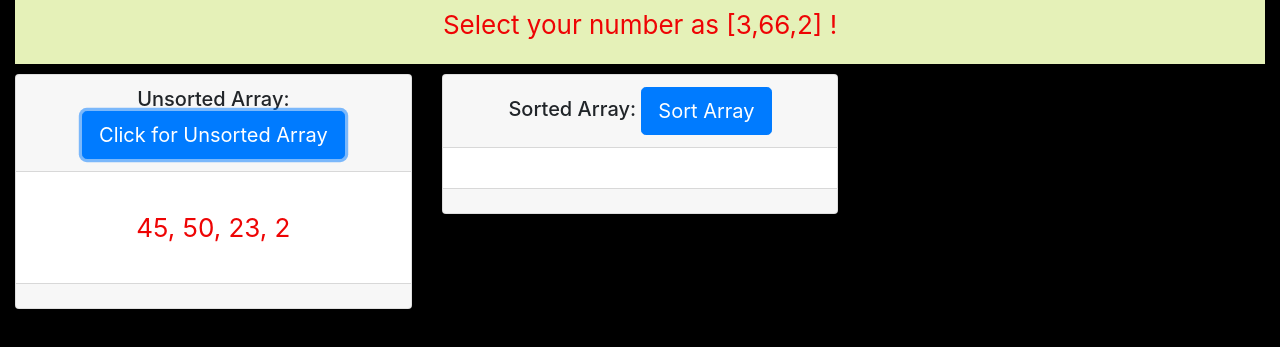
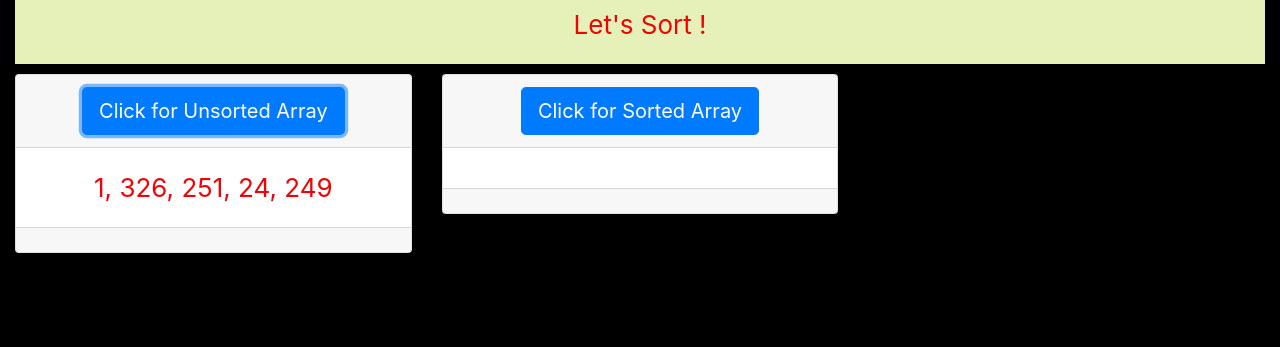
Before and after one commit to mrhdigital/bubbleSort, a plain HTML site: page index.html in a window 1280 px wide. Both pictures are taken after a click on the button "Click for Unsorted Array". Shown: the part 109-456 px from the top of the page. Drawn offline with nearby package versions, Linux system fonts and the light colour scheme.

```diff
--- a/assets/javascript/bubbleSort.js
+++ b/assets/javascript/bubbleSort.js
@@ -1,6 +1,6 @@
 //alert("Hello");
 
-var arrayUnsorted = [45, 50, 23, 2];
+var arrayUnsorted = [1, 326, 251, 24, 249];
 var arrayUnsortedCopy = (arrayUnsorted.slice(0, arrayUnsorted.length));
 
 function bubbleSort(arr) {
@@ -9,7 +9,7 @@
     while (!sorted) {
         sorted = true;
         // // console.log(sorted);
-         for (var i = 0; i < 3; i++) {
+         for (var i = 0; i < arr.length; i++) {
             // console.log(i);
             if (arr[i] > arr[i + 1]) {
                 sorted = false;
--- a/index.html
+++ b/index.html
@@ -24,7 +24,7 @@
 			<div class="card-body">
 	<!-- <p > Select your Options [r, p , or s] </p> -->
 				<h1 class="display-3"> Bubble Sort!</h1>
-			<span id = "userSelect" class="lead1">Select your number as [3,66,2] !</span>
+			<span id = "userSelect" class="lead1">Let's Sort !</span>
 
 			<div>
 				<audio id="myAudio">
@@ -46,12 +46,12 @@
 		<div class="col-md-4">
 			<div class="card">
 				<h5 class="card-header">
-					Unsorted Array:
+
 					<button type="button" id = "start" class="btn btn-primary btn-lg">Click for Unsorted Array</button>
 				</h5>
 				<div class="card-body">
 					<p class="card-text">
-						 <div id = "unsortedArray"></div>
+						<span id = "unsortedArray"></span>
 					</p>
 				</div>
 				<div class="card-footer">
@@ -66,8 +66,8 @@
 		<div class="col-md-4">
 			<div class="card">
 				<h5 class="card-header">
-					Sorted Array:
-					<button type="button" id = "sort" class="btn btn-primary btn-lg">Sort Array</button>
+
+					<button type="button" id = "sort" class="btn btn-primary btn-lg">Click for Sorted Array</button>
 				</h5>
 				<div class="card-body">
 					<p class="card-text">
```
